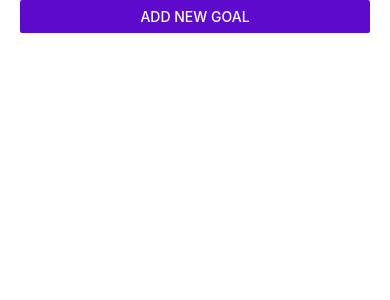
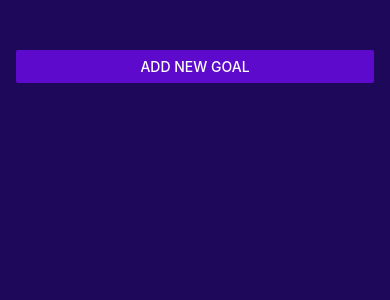
Before and after one commit to ShafiArnob/app-dev-playground, a React Native app in the folder react-native-getting-started/: screen / in a window 390 px wide. Shown: the top 300 px of the page. Built offline with nearby package versions, Linux system fonts and the light colour scheme.

Commit message:
goals page style change

```diff
--- a/react-native-getting-started/App.js
+++ b/react-native-getting-started/App.js
@@ -37,8 +37,9 @@ export default function App() {
   }
 
   return (
+    <>
+      <StatusBarRN />
       <View style={styles.appContainer}>
-      <View style={styles.paddingTopForAndroid} />
         <Button
           title="Add New Goal"
           color="#5e0acc"
@@ -69,13 +70,16 @@ export default function App() {
           />
         </View>
       </View>
+    </>
   );
 }
 
 const styles = StyleSheet.create({
   appContainer: {
     flex: 1,
-    paddingHorizontal: 20,
+    paddingTop: 50,
+    paddingHorizontal: 16,
+    backgroundColor: "#1e085a",
   },
   paddingTopForAndroid: {
     height: Platform.OS === "android" ? StatusBarRN.currentHeight + 10 : 0,
--- a/react-native-getting-started/app.json
+++ b/react-native-getting-started/app.json
@@ -5,6 +5,7 @@
     "version": "1.0.0",
     "orientation": "portrait",
     "icon": "./assets/icon.png",
+    "backgroundColor": "#1e085a",
     "userInterfaceStyle": "light",
     "splash": {
       "image": "./assets/splash.png",
```
Lines whose indentation alone changed are shown as unchanged.
